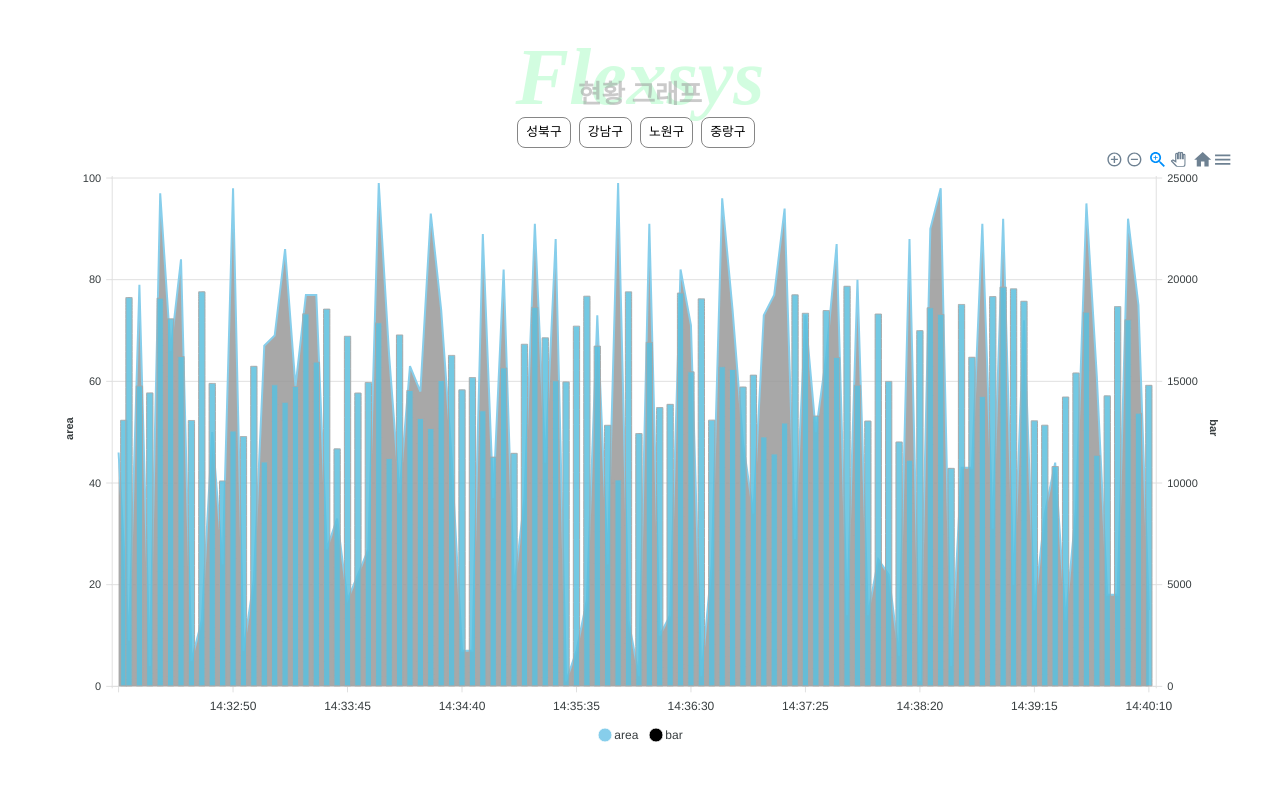
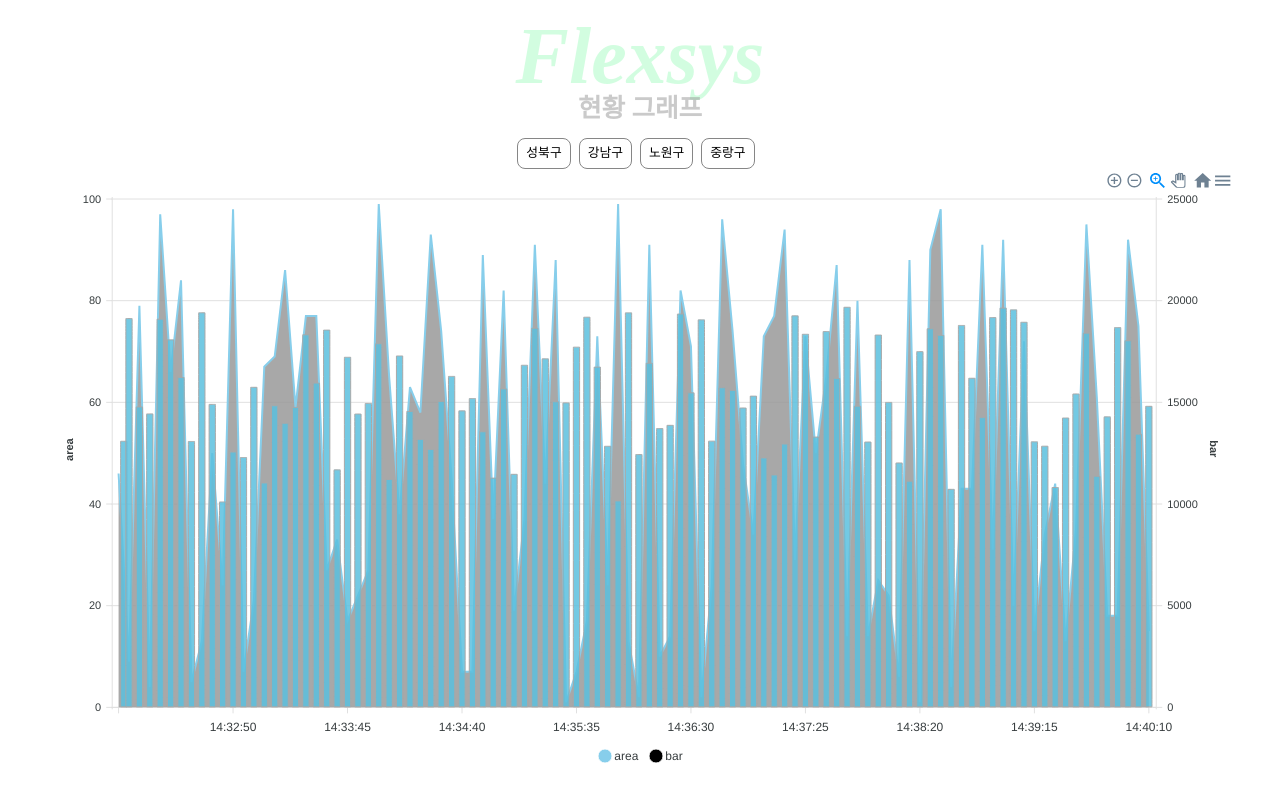
Before and after one commit to wanted-pre-onboarding-internship-1team/pre-onboarding-9th-3-1, a React (Create React App) app: page / in a window 1280 px wide. Built offline with nearby package versions, Linux system fonts and the light colour scheme.

Commit message:
[#3] fix: ChartHeader 수정

```diff
--- a/src/components/ChartHeader.tsx
+++ b/src/components/ChartHeader.tsx
@@ -10,7 +10,11 @@ export default function ChartHeader() {
 }
 
 const Header = styled.header`
-  position: relative;
+  display: flex;
+  flex-direction: column;
+  justify-content: center;
+  align-items: center;
+  margin-bottom: 1rem;
 `;
 
 const H1 = styled.h1`
@@ -21,12 +25,8 @@ const H1 = styled.h1`
 `;
 
 const SubTitle = styled.span`
-  position: absolute;
-  bottom: 0;
   font-size: 1.6rem;
   font-weight: bold;
-  bottom: 10px;
-  left: 50%;
-  transform: translate(-50%);
+
   color: #98989883;
 `;
```
